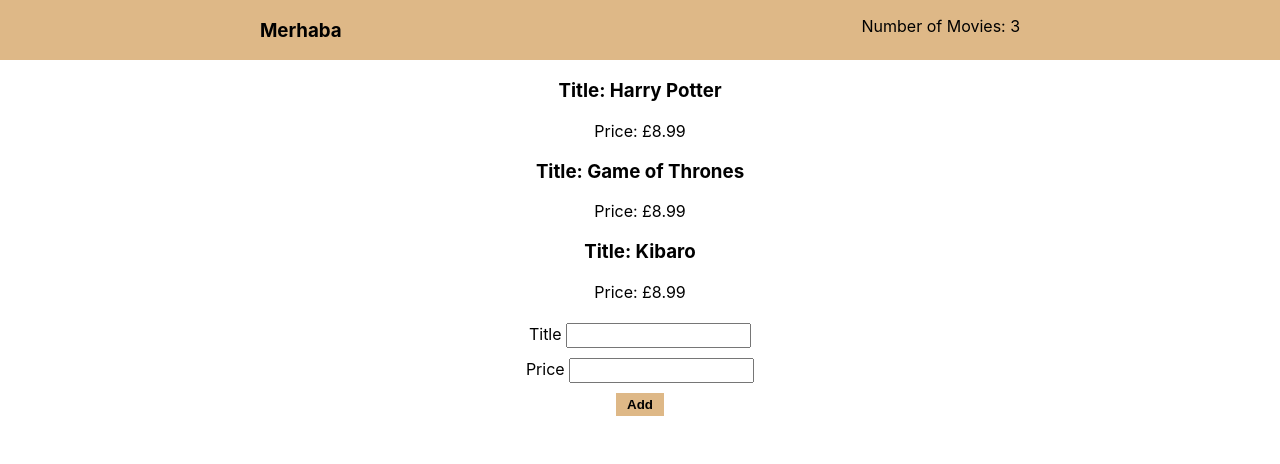
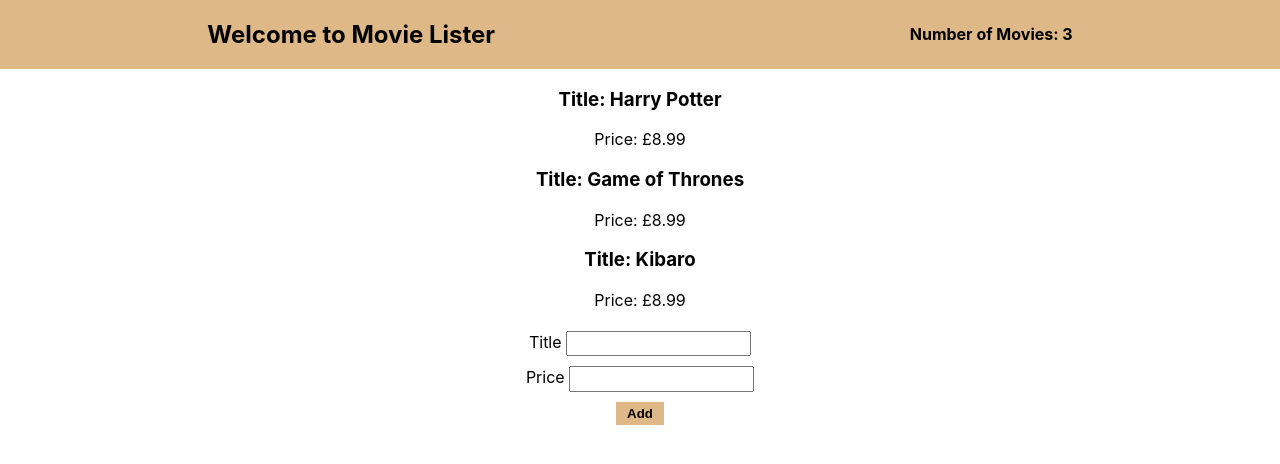
Before and after one commit to halitos/react-states-context, a React (Create React App) app: page / in a window 1280 px wide. Shown: the top 464 px of the page. Built offline with nearby package versions, Linux system fonts and the light colour scheme.

Commit message:
navbar modified

```diff
--- a/src/App.css
+++ b/src/App.css
@@ -5,8 +5,13 @@
 .nav {
   display: flex;
   justify-content: space-around;
+  align-items: center;
   padding: 20px, 10px;
   background-color: burlywood;
+}
+
+.nav p {
+  font-weight: 700;
 }
 
 .form-div {
--- a/src/Nav.js
+++ b/src/Nav.js
@@ -6,7 +6,7 @@ const Nav = () => {
 
   return (
     <div className="nav">
-      <h3>Merhaba</h3>
+      <h2>Welcome to Movie Lister</h2>
       <p>Number of Movies: {movies.length} </p>
     </div>
   );
```
